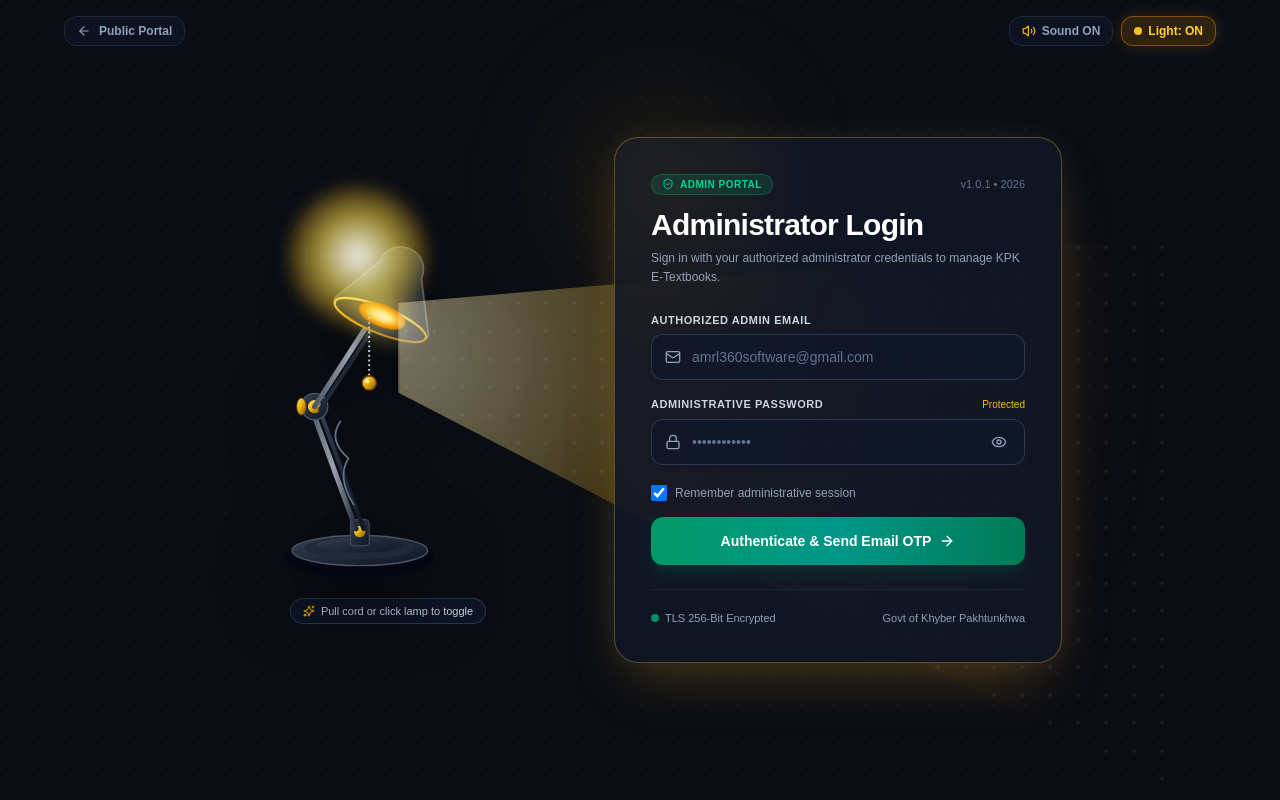
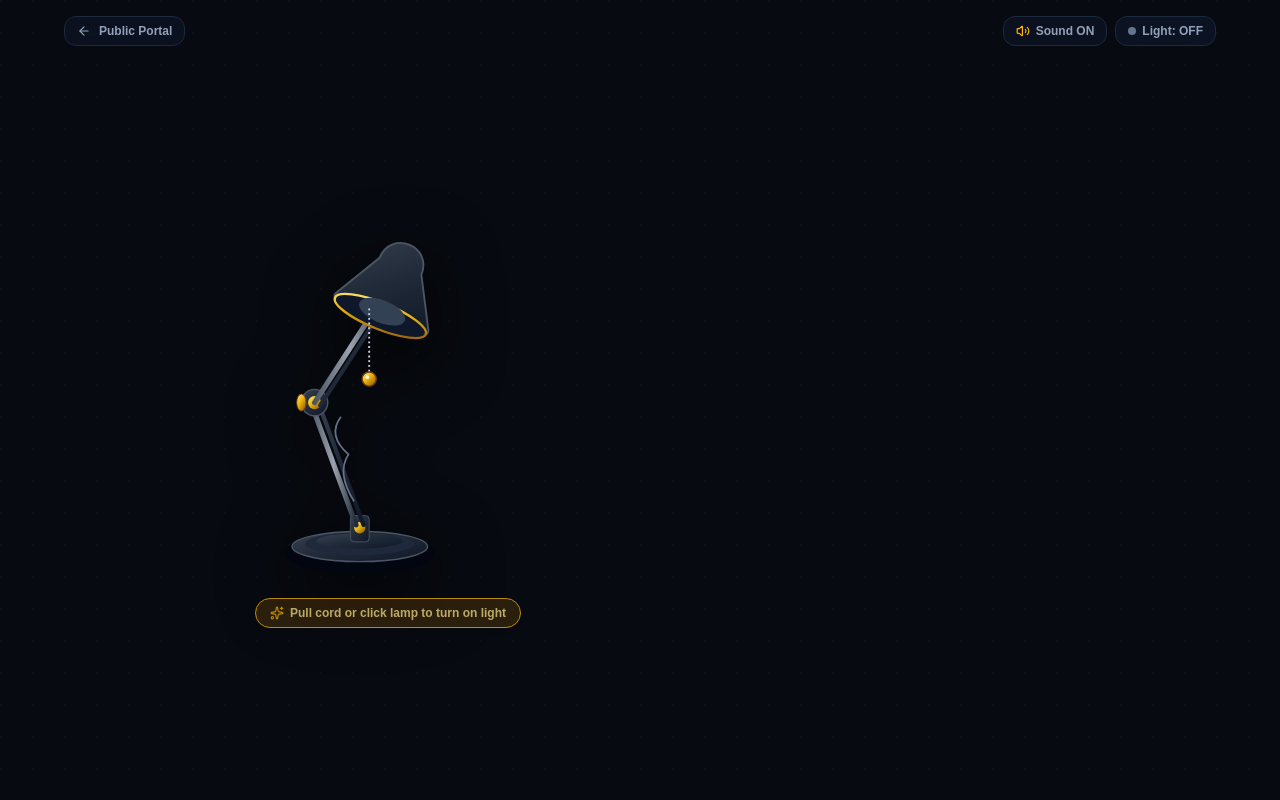
Before and after one commit to rashidlatif-001/kpBook, a Next.js app in the folder admin-dashboard/: page /login in a window 1280 px wide. Built offline with nearby package versions, Linux system fonts and the light colour scheme.

Commit message:
feat(auth): lamp visibility toggle, dynamic 3s colors, 30s auto-logout, no OTP hints

```diff
--- a/admin-dashboard/src/app/(auth)/login/page.tsx
+++ b/admin-dashboard/src/app/(auth)/login/page.tsx
@@ -1,10 +1,9 @@
 'use client';
 
-import React, { useState, useRef, useEffect } from 'react';
-import { useRouter } from 'next/navigation';
+import React, { useState, useRef, useEffect, Suspense } from 'react';
+import { useRouter, useSearchParams } from 'next/navigation';
 import Link from 'next/link';
 import {
-  BookOpen,
   Lock,
   Mail,
   ShieldCheck,
@@ -19,12 +18,58 @@ import {
   CheckCircle2,
   KeyRound,
   ArrowLeft,
+  Clock,
 } from 'lucide-react';
 
-export default function LoginPage() {
+const lightThemes = [
+  {
+    name: 'Golden Amber',
+    bulb: '#fbbf24',
+    glow: 'rgba(251, 191, 36, 0.55)',
+    beam: 'radial-gradient(circle at 0% 20%, rgba(254, 243, 199, 0.45) 0%, rgba(251, 191, 36, 0.22) 28%, rgba(245, 158, 11, 0.08) 55%, transparent 85%)',
+    cardBorder: 'border-amber-400/40',
+    cardShadow: 'shadow-[0_25px_60px_-15px_rgba(245,158,11,0.3),0_0_40px_rgba(251,191,36,0.1)]',
+    indicator: 'bg-amber-400',
+    textAccent: 'text-amber-400',
+  },
+  {
+    name: 'Emerald Aurora',
+    bulb: '#34d399',
+    glow: 'rgba(52, 211, 153, 0.55)',
+    beam: 'radial-gradient(circle at 0% 20%, rgba(209, 250, 229, 0.45) 0%, rgba(52, 211, 153, 0.22) 28%, rgba(16, 185, 129, 0.08) 55%, transparent 85%)',
+    cardBorder: 'border-emerald-400/40',
+    cardShadow: 'shadow-[0_25px_60px_-15px_rgba(16,185,129,0.3),0_0_40px_rgba(52,211,153,0.1)]',
+    indicator: 'bg-emerald-400',
+    textAccent: 'text-emerald-400',
+  },
+  {
+    name: 'Electric Cyan',
+    bulb: '#38bdf8',
+    glow: 'rgba(56, 189, 248, 0.55)',
+    beam: 'radial-gradient(circle at 0% 20%, rgba(224, 242, 254, 0.45) 0%, rgba(56, 189, 248, 0.22) 28%, rgba(14, 165, 233, 0.08) 55%, transparent 85%)',
+    cardBorder: 'border-cyan-400/40',
+    cardShadow: 'shadow-[0_25px_60px_-15px_rgba(14,165,233,0.3),0_0_40px_rgba(56,189,248,0.1)]',
+    indicator: 'bg-cyan-400',
+    textAccent: 'text-cyan-400',
+  },
+  {
+    name: 'Royal Violet',
+    bulb: '#c084fc',
+    glow: 'rgba(192, 132, 252, 0.55)',
+    beam: 'radial-gradient(circle at 0% 20%, rgba(243, 232, 255, 0.45) 0%, rgba(192, 132, 252, 0.22) 28%, rgba(168, 85, 247, 0.08) 55%, transparent 85%)',
+    cardBorder: 'border-purple-400/40',
+    cardShadow: 'shadow-[0_25px_60px_-15px_rgba(168,85,247,0.3),0_0_40px_rgba(192,132,252,0.1)]',
+    indicator: 'bg-purple-400',
+    textAccent: 'text-purple-400',
+  },
+];
+
+function LoginFormContent() {
   const router = useRouter();
+  const searchParams = useSearchParams();
+  const isAutoLogout = searchParams.get('reason') === 'inactivity';
 
-  // Authentication State
+  // Authentication State (Empty by default)
   const [email, setEmail] = useState('');
   const [password, setPassword] = useState('');
   const [showPassword, setShowPassword] = useState(false);
@@ -32,7 +77,6 @@ export default function LoginPage() {
   const [loading, setLoading] = useState(false);
   const [error, setError] = useState<string | null>(null);
   const [successInfo, setSuccessInfo] = useState<string | null>(null);
-  const [otpHint, setOtpHint] = useState<string | null>(null);
 
   // OTP State
   const [step, setStep] = useState<'credentials' | 'otp'>('credentials');
@@ -40,10 +84,22 @@ export default function LoginPage() {
   const [resendCooldown, setResendCooldown] = useState(60);
   const otpInputRefs = useRef<(HTMLInputElement | null)[]>([]);
 
-  // Lamp & Sound State
-  const [isLampOn, setIsLampOn] = useState(true);
+  // Lamp & Sound State (Starts OFF by default so light must be on to show login)
+  const [isLampOn, setIsLampOn] = useState(false);
   const [isPulling, setIsPulling] = useState(false);
   const [soundEnabled, setSoundEnabled] = useState(true);
+  const [colorIndex, setColorIndex] = useState(0);
+
+  const currentTheme = lightThemes[colorIndex];
+
+  // Cycle light color every 3 seconds when lamp is ON
+  useEffect(() => {
+    if (!isLampOn) return;
+    const interval = setInterval(() => {
+      setColorIndex((prev) => (prev + 1) % lightThemes.length);
+    }, 3000);
+    return () => clearInterval(interval);
+  }, [isLampOn]);
 
   // Countdown timer for OTP resend
   useEffect(() => {
@@ -74,7 +130,7 @@ export default function LoginPage() {
       const ctx = new AudioCtx();
       const now = ctx.currentTime;
 
-      // Mechanical Relay Switch Click
+      // Mechanical Switch Click
       const clickOsc = ctx.createOscillator();
       const clickGain = ctx.createGain();
       clickOsc.type = 'triangle';
@@ -86,7 +142,7 @@ export default function LoginPage() {
       clickOsc.start(now);
       clickOsc.stop(now + 0.05);
 
-      // Warm Incandescent Filament Hum (exact synthesis as demonstrated in JS animation)
+      // Warm Incandescent Filament Hum (from video screenshot code)
       if (turningOn) {
         const hum = ctx.createOscillator();
         const humGain = ctx.createGain();
@@ -101,7 +157,7 @@ export default function LoginPage() {
         hum.stop(now + 0.38);
       }
     } catch {
-      // AudioContext unavailable or blocked by policy
+      // AudioContext policy
     }
   };
 
@@ -115,7 +171,7 @@ export default function LoginPage() {
     }, 120);
   };
 
-  // Step 1: Submit Credentials & Request OTP
+  // Step 1: Submit Credentials & Request Email OTP
   const handleCredentialSubmit = async (e: React.FormEvent) => {
     e.preventDefault();
     setLoading(true);
@@ -137,8 +193,7 @@ export default function LoginPage() {
       if (data.requireOtp) {
         setStep('otp');
         setResendCooldown(60);
-        setOtpHint(data.otpHint || null);
-        setSuccessInfo(data.message || `A 6-digit code has been sent to ${email}`);
+        setSuccessInfo(data.message || `A 6-digit code has been dispatched to ${email}. Please check your Inbox and Spam folder.`);
       } else {
         router.push('/');
         router.refresh();
@@ -151,9 +206,9 @@ export default function LoginPage() {
   };
 
   // Step 2: Submit 6-digit OTP
-  const handleOtpSubmit = async (e?: React.FormEvent, explicitOtp?: string) => {
+  const handleOtpSubmit = async (e?: React.FormEvent) => {
     if (e) e.preventDefault();
-    const fullOtp = explicitOtp || otpDigits.join('');
+    const fullOtp = otpDigits.join('');
     if (fullOtp.length < 6) {
       setError('Please enter all 6 digits of the verification code.');
       return;
@@ -205,8 +260,7 @@ export default function LoginPage() {
       }
 
       setResendCooldown(60);
-      setOtpHint(data.otpHint || null);
-      setSuccessInfo('A new verification code has been dispatched to your email.');
+      setSuccessInfo('A new verification code has been dispatched to your email. Check your Inbox and Spam folder.');
       setOtpDigits(['', '', '', '', '', '']);
       otpInputRefs.current[0]?.focus();
     } catch (err: any) {
@@ -263,13 +317,13 @@ export default function LoginPage() {
   };
 
   return (
-    <div className="relative min-h-screen w-full bg-[#0a0d14] text-slate-100 flex flex-col items-center justify-center p-4 sm:p-8 overflow-hidden select-none">
-      {/* Background Gradient Grid */}
+    <div className="relative min-h-screen w-full bg-[#070a10] text-slate-100 flex flex-col items-center justify-center p-4 sm:p-8 overflow-hidden select-none">
+      {/* Background Subtle Dot Grid */}
       <div
         className="absolute inset-0 pointer-events-none opacity-20"
         style={{
           backgroundImage:
-            'radial-gradient(circle at 1px 1px, rgba(255, 255, 255, 0.15) 1px, transparent 0)',
+            'radial-gradient(circle at 1px 1px, rgba(255, 255, 255, 0.12) 1px, transparent 0)',
           backgroundSize: '32px 32px',
         }}
       />
@@ -306,8 +360,11 @@ export default function LoginPage() {
                 : 'bg-slate-900/70 border-slate-800 text-slate-400 hover:text-slate-200'
             }`}
           >
-            <span className="w-2 h-2 rounded-full transition-colors" style={{ backgroundColor: isLampOn ? '#fbbf24' : '#64748b' }} />
-            <span>{isLampOn ? 'Light: ON' : 'Light: OFF'}</span>
+            <span
+              className="w-2 h-2 rounded-full transition-colors duration-700"
+              style={{ backgroundColor: isLampOn ? currentTheme.bulb : '#64748b' }}
+            />
+            <span>{isLampOn ? `Light: ON (${currentTheme.name})` : 'Light: OFF'}</span>
           </button>
         </div>
       </div>
@@ -316,13 +373,13 @@ export default function LoginPage() {
       <div className="relative z-20 w-full max-w-5xl mx-auto flex flex-col lg:flex-row items-center justify-center gap-10 lg:gap-14 py-8">
 
         {/* ========================================================= */}
-        {/* INTERACTIVE LUXO DESK LAMP & VOLUMETRIC SPOTLIGHT BEAM */}
+        {/* INTERACTIVE LUXO DESK LAMP & DYNAMIC COLOR SPOTLIGHT BEAM */}
         {/* ========================================================= */}
         <div className="relative flex flex-col items-center justify-center shrink-0 w-72 sm:w-80 lg:w-[340px] select-none">
 
-          {/* Volumetric Light Beam (Projects from lamp head onto the form card) */}
+          {/* Volumetric Light Beam (Cycles color every 3s) */}
           <div
-            className={`absolute pointer-events-none transition-all duration-500 ease-out z-10 ${
+            className={`absolute pointer-events-none transition-all duration-700 ease-out z-10 ${
               isLampOn ? 'opacity-100 scale-100' : 'opacity-0 scale-95'
             }`}
             style={{
@@ -331,10 +388,10 @@ export default function LoginPage() {
               width: '780px',
               height: '560px',
               clipPath: 'polygon(0% 12%, 100% 0%, 100% 100%, 0% 28%)',
-              background:
-                'radial-gradient(circle at 0% 20%, rgba(254, 243, 199, 0.45) 0%, rgba(251, 191, 36, 0.22) 28%, rgba(245, 158, 11, 0.08) 55%, transparent 85%)',
+              background: currentTheme.beam,
               filter: 'blur(1px)',
               mixBlendMode: 'screen',
+              transition: 'background 1.5s ease-in-out, opacity 0.5s ease',
             }}
           >
             {/* Animated Dust Particles in Beam */}
@@ -343,7 +400,7 @@ export default function LoginPage() {
 
           {/* Intense Radial Glow around Lamp Bulb */}
           <div
-            className={`absolute pointer-events-none transition-all duration-300 ease-out z-20 ${
+            className={`absolute pointer-events-none transition-all duration-700 ease-out z-20 ${
               isLampOn ? 'opacity-100 scale-100' : 'opacity-0 scale-50'
             }`}
             style={{
@@ -352,9 +409,10 @@ export default function LoginPage() {
               width: '140px',
               height: '140px',
               borderRadius: '50%',
-              background: 'radial-gradient(circle, rgba(255,255,255,0.95) 0%, rgba(253,224,71,0.6) 40%, rgba(245,158,11,0.2) 70%, transparent 100%)',
+              background: `radial-gradient(circle, #ffffff 0%, ${currentTheme.glow} 45%, transparent 75%)`,
               filter: 'blur(8px)',
               transform: 'translate(-50%, -50%)',
+              transition: 'background 1.5s ease-in-out, opacity 0.5s ease',
             }}
           />
 
@@ -385,13 +443,6 @@ export default function LoginPage() {
                   <stop offset="45%" stopColor="#eab308" />
                   <stop offset="100%" stopColor="#854d0e" />
                 </linearGradient>
-                {/* Bulb Glow Gradient */}
-                <radialGradient id="bulbGlow" cx="50%" cy="50%" r="50%">
-                  <stop offset="0%" stopColor="#ffffff" />
-                  <stop offset="40%" stopColor="#fef08a" />
-                  <stop offset="80%" stopColor="#f59e0b" />
-                  <stop offset="100%" stopColor="#d97706" />
-                </radialGradient>
               </defs>
 
               {/* 1. Heavy Weighted Base */}
@@ -427,7 +478,7 @@ export default function LoginPage() {
               {/* 5. Head Neck Joint */}
               <circle cx="172" cy="128" r="10" fill="url(#brassGold)" stroke="#713f12" strokeWidth="1" />
 
-              {/* 6. Conical Lampshade Head (Angled ~25° right-down) */}
+              {/* 6. Conical Lampshade Head (Angled ~22° right-down) */}
               <g transform="rotate(22 172 128)">
                 {/* Socket cap */}
                 <rect x="160" y="80" width="24" height="26" rx="4" fill="url(#brassGold)" stroke="#713f12" strokeWidth="1" />
@@ -441,14 +492,14 @@ export default function LoginPage() {
                 {/* Metallic Lower Rim */}
                 <ellipse cx="172" cy="155" rx="52" ry="14" fill="#0f172a" stroke="url(#brassGold)" strokeWidth="2.5" />
 
-                {/* Light Bulb */}
+                {/* Light Bulb (dynamically styled with cycling color) */}
                 <ellipse
                   cx="172"
                   cy="150"
                   rx="26"
                   ry="12"
-                  fill={isLampOn ? 'url(#bulbGlow)' : '#334155'}
-                  filter={isLampOn ? 'drop-shadow(0 0 16px #fef08a)' : undefined}
+                  fill={isLampOn ? currentTheme.bulb : '#334155'}
+                  style={{ transition: 'fill 1.2s ease-in-out' }}
                 />
               </g>
 
@@ -477,28 +528,38 @@ export default function LoginPage() {
             </svg>
 
             {/* Click to Toggle Tooltip Pill */}
-            <div className="mt-2 text-center">
-              <span className="inline-flex items-center space-x-1.5 px-3 py-1 rounded-full text-[11px] font-medium bg-slate-900/80 border border-slate-700/80 text-slate-300 shadow-md group-hover:border-amber-400/50 group-hover:text-amber-200 transition-all">
-                <Sparkles className="w-3 h-3 text-amber-400" />
-                <span>Pull cord or click lamp to toggle</span>
+            <div className="mt-3 text-center">
+              <span
+                className={`inline-flex items-center space-x-1.5 px-3.5 py-1.5 rounded-full text-xs font-semibold border shadow-md transition-all ${
+                  isLampOn
+                    ? 'bg-slate-900/80 border-slate-700/80 text-slate-300'
+                    : 'bg-amber-500/20 border-amber-400 text-amber-200 animate-pulse'
+                }`}
+              >
+                <Sparkles className="w-3.5 h-3.5 text-amber-400" />
+                <span>{isLampOn ? 'Pull cord to turn off light' : 'Pull cord or click lamp to turn on light'}</span>
               </span>
             </div>
           </div>
         </div>
 
         {/* ========================================================= */}
-        {/* FLOATING DARK GLASSMORPHISM FORM CARD */}
+        {/* FLOATING LOGIN CARD (ONLY VISIBLE WHEN LAMP IS ON!) */}
         {/* ========================================================= */}
         <div
-          className={`relative w-full max-w-md rounded-3xl p-7 sm:p-9 transition-all duration-500 z-20 ${
+          className={`relative w-full max-w-md rounded-3xl p-7 sm:p-9 transition-all duration-700 ease-out z-20 ${
             isLampOn
-              ? 'bg-[#111726]/90 border border-amber-300/30 shadow-[0_25px_60px_-15px_rgba(245,158,11,0.25),0_0_40px_rgba(255,255,255,0.06)] backdrop-blur-xl'
-              : 'bg-[#0f1420]/80 border border-slate-800 shadow-[0_20px_40px_rgba(0,0,0,0.8)] backdrop-blur-md opacity-85'
+              ? `opacity-100 scale-100 translate-x-0 pointer-events-auto bg-[#101522]/95 border ${currentTheme.cardBorder} ${currentTheme.cardShadow} backdrop-blur-2xl`
+              : 'opacity-0 scale-95 translate-x-10 pointer-events-none'
           }`}
+          style={{ transition: 'opacity 0.6s ease, transform 0.6s ease, box-shadow 1.5s ease, border-color 1.5s ease' }}
         >
           {/* Subtle Ambient Reflected Beam Highlight */}
           {isLampOn && (
-            <div className="absolute -top-10 -left-10 w-44 h-44 rounded-full bg-amber-400/10 blur-3xl pointer-events-none" />
+            <div
+              className="absolute -top-10 -left-10 w-48 h-48 rounded-full blur-3xl pointer-events-none transition-colors duration-1000"
+              style={{ backgroundColor: currentTheme.glow }}
+            />
           )}
 
           {/* Form Header */}
@@ -508,7 +569,10 @@ export default function LoginPage() {
                 <ShieldCheck className="w-3 h-3" />
                 <span>Admin Portal</span>
               </span>
-              <span className="text-[11px] font-mono font-medium text-slate-500">v1.0.1 • 2026</span>
+              <div className="flex items-center space-x-1.5">
+                <span className={`w-2 h-2 rounded-full ${currentTheme.indicator} animate-ping`} />
+                <span className="text-[11px] font-mono font-medium text-slate-400">3s Dynamic Illumination</span>
+              </div>
             </div>
 
             <h2 className="text-2xl sm:text-3xl font-extrabold tracking-tight text-white">
@@ -517,9 +581,19 @@ export default function LoginPage() {
             <p className="text-xs text-slate-400 mt-1.5 leading-relaxed">
               {step === 'credentials'
                 ? 'Sign in with your authorized administrator credentials to manage KPK E-Textbooks.'
-                : `Enter the 6-digit authentication code dispatched to ${email}.`}
+                : `Enter the 6-digit authentication code dispatched to your email.`}
             </p>
           </div>
+
+          {/* Inactivity Auto-Logout Security Notice */}
+          {isAutoLogout && (
+            <div className="mb-5 p-3 rounded-xl bg-amber-500/15 border border-amber-500/40 text-amber-300 text-xs flex items-start space-x-2.5 animate-fadeIn">
+              <Clock className="w-4 h-4 text-amber-400 shrink-0 mt-0.5" />
+              <span className="leading-relaxed">
+                You were automatically logged out due to 30 seconds of inactivity on the dashboard.
+              </span>
+            </div>
+          )}
 
           {/* Alert Messages */}
           {error && (
@@ -551,7 +625,7 @@ export default function LoginPage() {
                     required
                     value={email}
                     onChange={(e) => setEmail(e.target.value)}
-                    placeholder="amrl360software@gmail.com"
+                    placeholder="Enter admin email address"
                     className="w-full pl-10 pr-3 py-3 rounded-xl bg-slate-900/80 border border-slate-700/80 text-sm text-white placeholder-slate-500 focus:outline-none focus:border-amber-400 focus:ring-1 focus:ring-amber-400 transition-all font-mono"
                   />
                 </div>
@@ -619,40 +693,9 @@ export default function LoginPage() {
             </form>
           )}
 
-          {/* STEP 2: 6-DIGIT OTP VERIFICATION FORM */}
+          {/* STEP 2: 6-DIGIT OTP VERIFICATION FORM (NO CODE SHOWN ON SCREEN!) */}
           {step === 'otp' && (
             <form onSubmit={handleOtpSubmit} className="space-y-5 animate-fadeIn">
-              {/* Emergency / Dev Passcode Assistant */}
-              {otpHint && (
-                <div className="p-3.5 rounded-2xl bg-gradient-to-r from-amber-500/15 via-amber-400/10 to-amber-500/15 border border-amber-400/40 text-xs text-amber-200 flex flex-col sm:flex-row items-center justify-between gap-3 shadow-lg shadow-amber-950/30">
-                  <div className="flex items-center space-x-2.5">
-                    <div className="w-8 h-8 rounded-lg bg-amber-400/20 flex items-center justify-center text-amber-300 shrink-0">
-                      <KeyRound className="w-4 h-4" />
-                    </div>
-                    <div>
-                      <span className="block text-[10px] uppercase font-bold text-amber-400 tracking-wider">
-                        Generated OTP Code:
-                      </span>
-                      <span className="font-mono text-base font-extrabold tracking-widest text-white">
-                        {otpHint}
-                      </span>
-                    </div>
-                  </div>
-                  <button
-                    type="button"
-                    onClick={() => {
-                      const digits = otpHint.split('').slice(0, 6);
-                      setOtpDigits(digits);
-                      setTimeout(() => handleOtpSubmit(undefined, otpHint), 80);
-                    }}
-                    className="w-full sm:w-auto px-3.5 py-1.5 rounded-xl bg-amber-400 text-slate-950 hover:bg-amber-300 text-xs font-extrabold shadow-sm cursor-pointer transition-all flex items-center justify-center space-x-1.5 shrink-0"
-                  >
-                    <span>Auto-Fill &amp; Enter</span>
-                    <ArrowRight className="w-3.5 h-3.5" />
-                  </button>
-                </div>
-              )}
-
               <div>
                 <label className="block text-[11px] font-bold text-slate-300 uppercase tracking-wider mb-2 text-center">
                   Enter 6-Digit Email Code
@@ -677,8 +720,8 @@ export default function LoginPage() {
                     />
                   ))}
                 </div>
-                <p className="text-[10px] text-center text-slate-500 mt-2 font-mono">
-                  Master emergency code: <span className="text-amber-400/90 font-bold">360360</span>
+                <p className="text-[11px] text-center text-slate-400 mt-2.5">
+                  Please check your Inbox and Spam / Junk folder.
                 </p>
               </div>
 
@@ -745,3 +788,11 @@ export default function LoginPage() {
     </div>
   );
 }
+
+export default function LoginPage() {
+  return (
+    <Suspense fallback={<div className="min-h-screen bg-[#070a10]" />}>
+      <LoginFormContent />
+    </Suspense>
+  );
+}
--- a/admin-dashboard/src/app/(dashboard)/layout.tsx
+++ b/admin-dashboard/src/app/(dashboard)/layout.tsx
@@ -2,6 +2,7 @@ import React from 'react';
 import { redirect } from 'next/navigation';
 import { getCurrentAdmin } from '@/lib/auth';
 import { Sidebar } from '@/components/layout/Sidebar';
+import { InactivityWatcher } from '@/components/layout/InactivityWatcher';
 
 export default async function DashboardLayout({
   children,
@@ -15,6 +16,9 @@ export default async function DashboardLayout({
 
   return (
     <div className="min-h-screen bg-slate-50 flex">
+      {/* 30-Second Inactivity Auto-Logout Watcher */}
+      <InactivityWatcher timeoutSeconds={30} />
+
       {/* Sidebar */}
       <Sidebar
         adminName={admin.full_name}
--- a/admin-dashboard/src/app/api/auth/login/route.ts
+++ b/admin-dashboard/src/app/api/auth/login/route.ts
@@ -38,7 +38,6 @@ export async function POST(request: Request) {
       requireOtp: true,
       email: admin.email,
       message: otpResult.message,
-      otpHint: otpResult.otpHint,
     });
   } catch (error: any) {
     console.error('Login error:', error);
--- a/admin-dashboard/src/app/api/auth/resend-otp/route.ts
+++ b/admin-dashboard/src/app/api/auth/resend-otp/route.ts
@@ -27,7 +27,6 @@ export async function POST(request: Request) {
     return NextResponse.json({
       success: true,
       message: result.message,
-      otpHint: result.otpHint,
     });
   } catch (error: any) {
     console.error('Resend OTP error:', error);
--- a/admin-dashboard/src/components/layout/Sidebar.tsx
+++ b/admin-dashboard/src/components/layout/Sidebar.tsx
@@ -22,7 +22,7 @@ interface SidebarProps {
   adminRole?: string;
 }
 
-export function Sidebar({ adminName = 'KPK Admin', adminEmail = 'admin@kpbooks.gov.pk', adminRole = 'Super Admin' }: SidebarProps) {
+export function Sidebar({ adminName = 'AMRL Administrator', adminEmail = 'amrl360software@gmail.com', adminRole = 'Super Admin' }: SidebarProps) {
   const pathname = usePathname();
   const router = useRouter();
   const [loggingOut, setLoggingOut] = React.useState(false);
```
Also changed, not shown: admin-dashboard/src/components/layout/InactivityWatcher.tsx (added, +81 -0 lines), admin-dashboard/src/components/layout/Topbar.tsx (+19 -1 lines).
